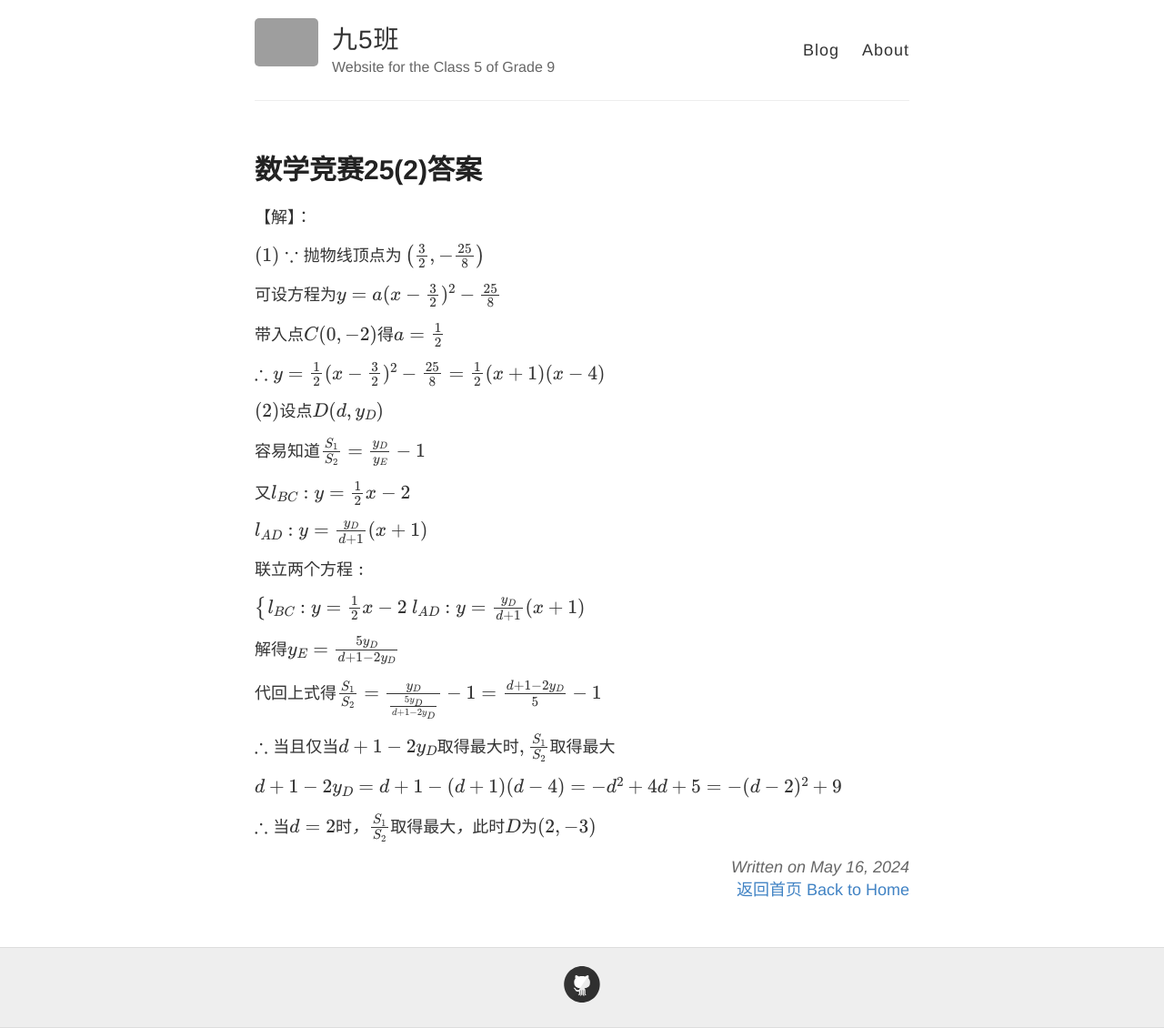
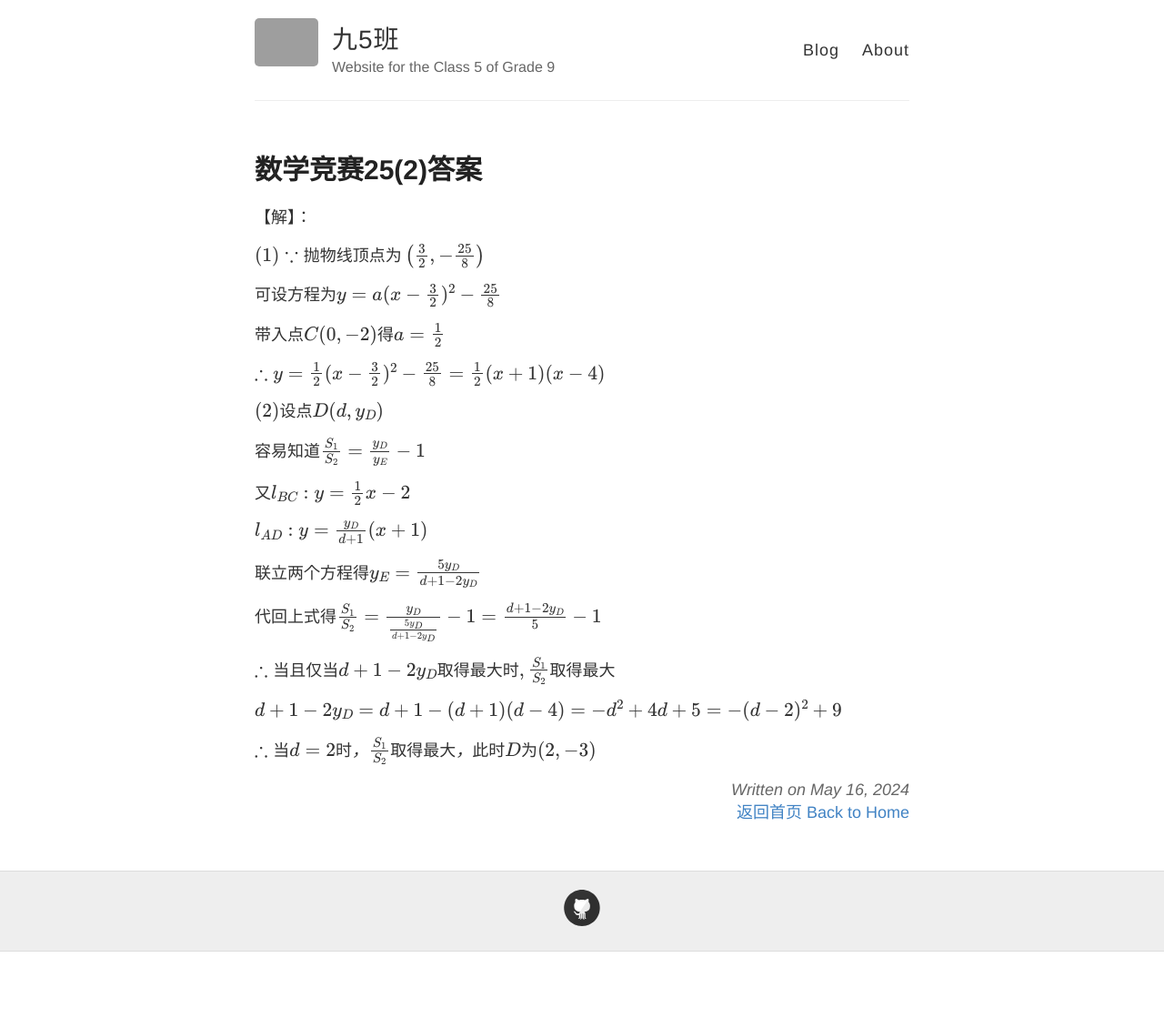
Before and after one commit to Website-xieyuen/website-xieyuen.github.io, a Jekyll site: the page built from _posts/2024-5-16-Competition.md, in a window 1280 px wide. Shown: the whole page at 91% size. Built offline with Jekyll 4.4.1, drawn with Linux system fonts in a browser that asks for light colours; after the commit the page ends 1046 px from its top, so only the background shows below that; grey boxes are pictures that could not be loaded.

Commit message:
Update 2024-5-16-Competition.md

```diff
--- a/_posts/2024-5-16-Competition.md
+++ b/_posts/2024-5-16-Competition.md
@@ -1,37 +1,41 @@
 ---
 layout: math
 title: 数学竞赛25(2)答案
-permalink: /posts/2024/5/answer-math-competition-25-2
+permalink: /posts/2024/5/answer-math-competition-25
 ---
 
 【解】：
 
-$(1)\because 抛物线顶点为\left(\frac{3}{2}, - \frac{25}{8} \right) $
+$(1)\because 抛物线顶点为\left(\frac{3}{2}, - \frac{25}{8} \right)$
 
-$ 可设方程为 y = a (x - \frac{3}{2})^{2} - \frac{25}{8} $
+$可设方程为 y = a (x - \frac{3}{2})^{2} - \frac{25}{8}$
 
-$ 带入点C(0, -2) 得 a = \frac{1}{2} $
+$带入点C(0, -2) 得 a = \frac{1}{2}$
 
-$ \therefore y = \frac{1}{2} (x - \frac{3}{2})^{2} - \frac{25}{8} = \frac{1}{2}(x+1)(x-4)$
+$\therefore y = \frac{1}{2} (x - \frac{3}{2})^{2} - \frac{25}{8} = \frac{1}{2}(x+1)(x-4)$
 
-$(2)设点D(d, y_{D}) $
+$(2)设点D(d, y_{D})$
 
-$ 容易知道 \frac{S_1}{S_2} = \frac{y_{D}}{y_{E}} - 1 $
+$容易知道 \frac{S_1}{S_2} = \frac{y_{D}}{y_{E}} - 1$
 
-$ 又 l_{BC}: y=\frac{1}{2} x - 2 $
+$又 l_{BC}: y=\frac{1}{2} x - 2$
 
-$ l_{AD}: y=\frac{y_{D}}{d+1}(x+1) $
+$l_{AD}: y=\frac{y_{D}}{d+1}(x+1)$
 
-$ 联立两个方程:$
+$联立两个方程得 y_E =\frac{5 y_{D}}{d+1 - 2y_{D}}$
 
-$\begin{cases} l_{BC}: y=\frac{1}{2} x - 2 \\ l_{AD}: y=\frac{y_{D}}{d+1}(x+1) \end{cases} $
+$代回上式得 \frac{S_1}{S_2}=\frac{y_{D}}{\frac{5 y_{D}}{d+1 - 2y_{D}}} -1 =\frac{d+1 - 2y_{D}}{5} -1$
 
-$ 解得 y_E =\frac{5 y_{D}}{d+1 - 2y_{D}}$
+$\therefore 当且仅当 d+1 - 2y_{D} 取得最大时,\frac{S_1}{S_2}取得最大$
 
-$ 代回上式得 \frac{S_1}{S_2}=\frac{y_{D}}{\frac{5 y_{D}}{d+1 - 2y_{D}}} -1 =\frac{d+1 - 2y_{D}}{5} -1 $
+$d+1 - 2y_{D} =d+1-(d+1)(d-4)=-d^2+4d+5= -(d-2)^2 + 9$
 
-$ \therefore 当且仅当 d+1 - 2y_{D} 取得最大时,\frac{S_1}{S_2}取得最大$
+$\therefore 当 d=2时，\frac{S_1}{S_2}取得最大，此时D为(2, -3)$
 
-$ d+1 - 2y_{D} =d+1-(d+1)(d-4)=-d^2+4d+5= -(d-2)^2 + 9 $
+<!--
+$(3)由题意得 l: y=\frac{1}{2} x$
 
-$ \therefore 当 d=2时，\frac{S_1}{S_2}取得最大，此时D为(2, -3)$
+$设P(p, \frac{p}{2}), Q(q, \frac{1}{2}(q+1)(q-4))$
+
+$1^{\circ} 当AB为对角线时, 有$
+-->
```
